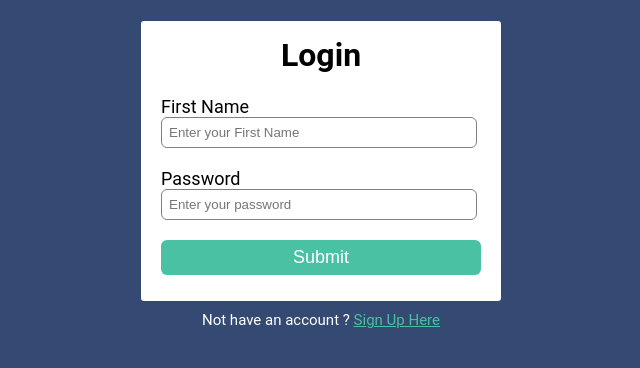
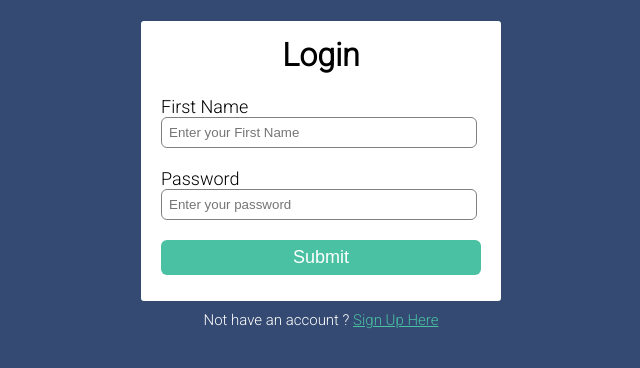
Before and after one commit to elmahjouuby/PROJECT1, a Python web app: template templates/login.html in a window 1280 px wide. Shown: the top 368 px of the page, without its empty margins (319-959 px from the left). Run offline with Jinja, Linux system fonts and the light colour scheme; the template is opened without the code that fills it, so the values that code supplies are empty.

Commit message:
Adding a link on the head of Login Page

```diff
--- a/templates/login.html
+++ b/templates/login.html
@@ -4,8 +4,10 @@
 <head>
     <meta charset="UTF-8">
     <meta http-equiv="X-UA-Compatible" content="IE=edge">
+    <meta name="viewport" content="width=device-width, initial-scale=1.0">
     <link rel="stylesheet" href="css/style.css">
-    <meta name="viewport" content="width=device-width, initial-scale=1.0">
+    <link href="https://fonts.googleapis.com/css2?family=Roboto:wght@300&display=swap" rel="stylesheet" />
+
     <title>Document</title>
 </head>
 
```
